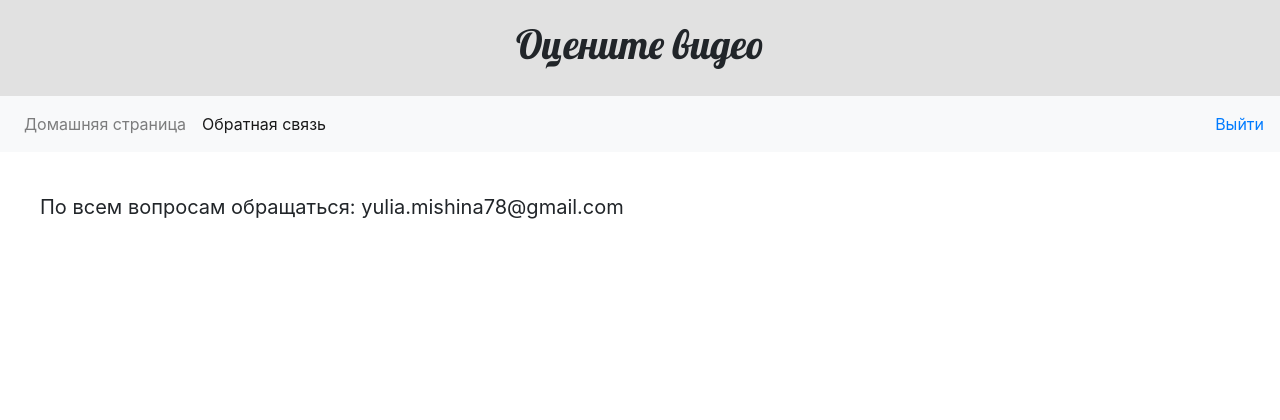
After one commit to jm-vin78/videoSite, a Django app: page /contact in a window 1280 px wide. The commit adds this page. Shown: the top 420 px of the page. Run offline with Django 3.2, Linux system fonts and the light colour scheme; a user stored in the database is signed in; some libraries are stand-ins or nearby versions.

Commit message:
Fixed authorization, sticky footer, added navbar, added contact page

```diff
--- a/videoSite/settings.py
+++ b/videoSite/settings.py
@@ -128,3 +128,4 @@ USE_TZ = True
 STATIC_URL = '/static/'
 
 LOGIN_REDIRECT_URL = '/'
+LOGIN_URL = '/login'
--- a/videoSiteApp/static/css/home.css
+++ b/videoSiteApp/static/css/home.css
@@ -7,7 +7,7 @@
     box-shadow: 0 4px 8px 0 rgba(0, 0, 0, 0.2);
 }
 
-.login {
+.logout {
     text-align: right;
 }
 
@@ -86,4 +86,17 @@ button {
     background-color: #F1F1F1;
     text-align: center;
     padding: 10px;
+    position: fixed;
+    bottom: 0;
+    width: 100%;
 }
+
+.contact_text {
+    padding: 30px;
+    margin: 10px;
+    font-size: 20px;
+}
+
+/*.username {*/
+    /*text-align: right;*/
+/*}*/
--- a/videoSiteApp/static/js/footer_scripts.js
+++ b/videoSiteApp/static/js/footer_scripts.js
@@ -70,6 +70,10 @@ $('select#select_subtopic').change(function () {
                     '<button title="Оценить видео" data-toggle="modal" data-target="#firstSurveyModal" onclick="$(\'#current-video-id\').val(\'' + json[i].idvideo + '\')" style="cursor: pointer">' +
                     'Оценить видео' +
                     '</button>' +
+                    '<div class="numberOfSurveys">'+
+                    'Оценок в базе: ' +
+                    json[i].num_surveys +
+                    '</div>'+
                     '</div>');
             }
         }
--- a/videoSiteApp/templates/base.html
+++ b/videoSiteApp/templates/base.html
@@ -32,10 +32,45 @@
 
 <div class="header">
     <h1>Оцените видео</h1>
-    <div class="login">
-        <a href="{% url 'login' %}">Войти</a>
-    </div>
+{#    {% if request.user.is_authenticated %}#}
+{#        <div class="username">Вы зашли как: {{ request.user.username }}</div>#}
+{##}
+{#    {% endif %}#}
 </div>
+
+{% if request.user.is_authenticated %}
+    <nav class="navbar navbar-expand-lg navbar-light bg-light">
+  <button class="navbar-toggler" type="button" data-toggle="collapse" data-target="#navbarSupportedContent" aria-controls="navbarSupportedContent" aria-expanded="false" aria-label="Toggle navigation">
+    <span class="navbar-toggler-icon"></span>
+  </button>
+
+  <div class="collapse navbar-collapse" id="navbarSupportedContent">
+    <ul class="navbar-nav mr-auto">
+      <li class="nav-item">
+        <a class="nav-link {% if request.path == '/' %}active{% endif %}" href="{% url 'home' %}">Домашняя страница </a>
+      </li>
+        <li class="nav-item">
+        <a class="nav-link {% if request.path == '/contact' %}active{% endif %}" href="{% url 'contact' %}">Обратная связь </a>
+      </li>
+    </ul>
+    <form class="form-inline my-2 my-lg-0">
+        <div class="logout"><a href="{% url 'logout' %}">Выйти</a></div>
+    </form>
+  </div>
+</nav>
+{#    <nav class="navbar navbar-default">#}
+{#    <div class="container-fluid">#}
+{#        <div class="navbar-header">#}
+{#            <a class="navbar-brand" href="#">Оценить видео</a>#}
+{#        </div>#}
+{#        <ul class="nav navbar-nav">#}
+{#            <li class="active"><a href="{% url 'home' %}">Домашняя страница</a></li>#}
+{#            <li><a href="{% url 'contact' %}">Обратная связь</a></li>#}
+{#            <li class="logout"><a href="{% url 'logout' %}">Выйти</a></li>#}
+{#        </ul>#}
+{#    </div>#}
+{#    </nav>#}
+{% endif %}
 
 {% block content %}{% endblock %}
 
--- /dev/null
+++ b/videoSiteApp/templates/contact.html
@@ -0,0 +1,12 @@
+{% extends 'base.html' %}
+{% load static %}
+
+{% block title %}
+Обратная связь
+{% endblock %}
+
+{% block content %}
+    <div class="contact_text">
+        <p>По всем вопросам обращаться: yulia.mishina78@gmail.com</p>
+    </div>
+{% endblock %}
--- a/videoSiteApp/urls.py
+++ b/videoSiteApp/urls.py
@@ -4,7 +4,7 @@ from django.contrib import admin
 from django.contrib.auth import views as auth_views
 
 urlpatterns = [
-    url(r'^$', views.homePage, name='home'),
+    url(r'^$', views.homepage, name='home'),
     url('get_topic', views.get_topic, name='get_topic'),
     url('get_subtopic', views.get_subtopic, name='get_subtopic'),
     url('get_video_url', views.get_video_url, name='get_video_url'),
@@ -13,5 +13,6 @@ urlpatterns = [
     url('set_video_not_appropriate', views.set_video_not_appropriate, name='set_video_not_appropriate'),
     url('signup', views.signup, name='signup'),
     url('login', auth_views.login, {'template_name': 'login.html'}, name='login'),
-    url('logout', auth_views.logout, {'next_page': '/login'}, name='logout')
+    url('logout', auth_views.logout, {'next_page': '/login'}, name='logout'),
+    url('contact', views.contactpage, name='contact')
 ]
--- a/videoSiteApp/views.py
+++ b/videoSiteApp/views.py
@@ -8,6 +8,7 @@ from django.contrib.auth import login, authenticate
 from django.contrib.auth.forms import UserCreationForm
 import json
 from django.core.serializers.json import DjangoJSONEncoder
+from django.contrib.auth.decorators import login_required
 
 from django.shortcuts import render, redirect
 from django.db.models import Count
@@ -17,8 +18,8 @@ from .forms import SignUpForm
 
 # Create your views here.
 
-
-def homePage(request):
+@login_required
+def homepage(request):
     return render(
         request,
         'home.html',
@@ -31,7 +32,7 @@ def aboutpage(request):
 
 
 def contactpage(request):
-    return render('contact.html')
+    return render(request, 'contact.html')
 
 
 def get_topic(request):
```
Also changed, not shown: videoSiteApp/templates/login.html (+3 -8 lines), db.sqlite3.
